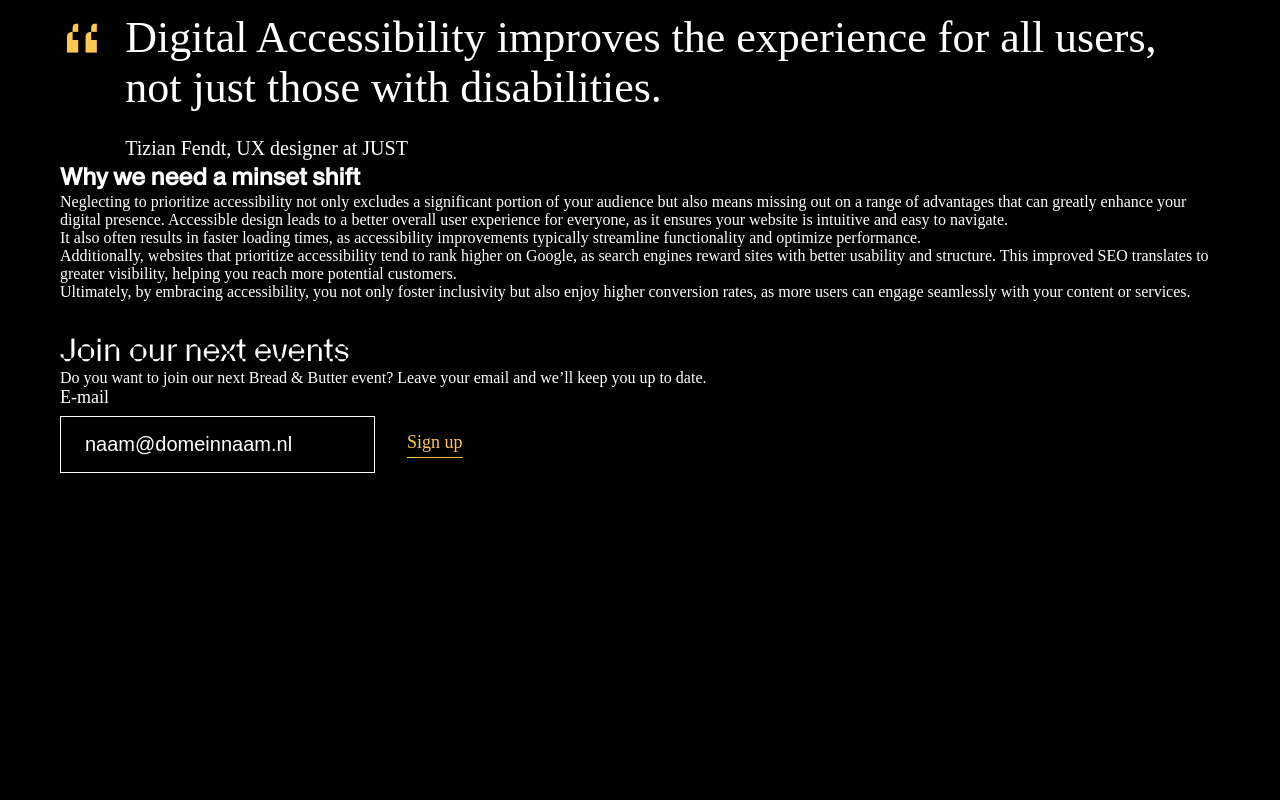
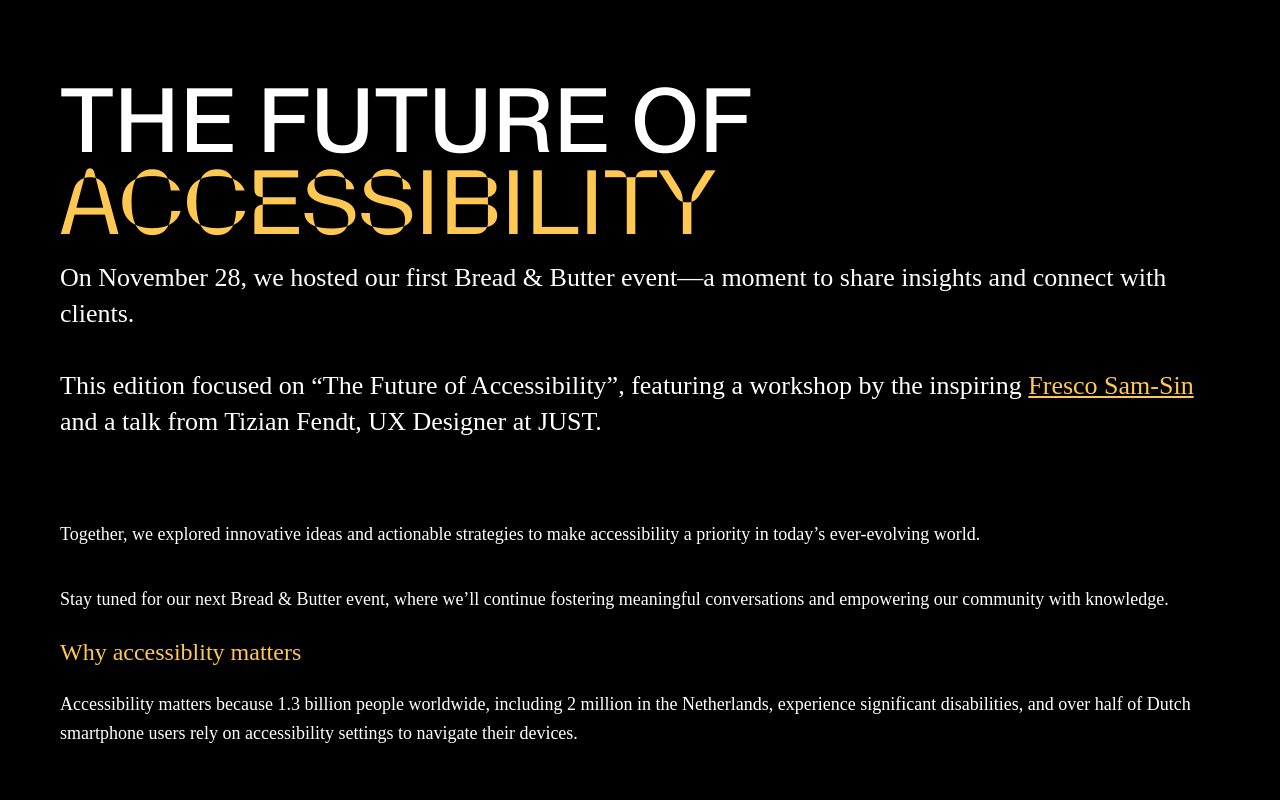
Before and after one commit to ajanicechen/bread-and-butter, a Next.js app in the folder app/: page / in a window 1280 px wide. Shown: the part 780-1580 px from the top of the page. Before the commit the page ends 1253 px from the top, so only its background shows below. Built offline with nearby package versions, Linux system fonts and the light colour scheme; a web font is replaced by a local one.

Commit message:
feat: add page content + styling

```diff
--- a/app/src/app/globals.css
+++ b/app/src/app/globals.css
@@ -55,15 +55,52 @@ body {
   background: var(--background);
   font-family: 'Antique-Legacy', serif;
   font-weight: 300;
+  font-size: 18px;
+  line-height: 28px;
   -webkit-font-smoothing: antialiased;
   -moz-osx-font-smoothing: grayscale;
 
+  @media (min-width: 768px) {
+    line-height: 29px;
+  }
+
+  @media (min-width: 1440px) {
+    font-size: 20px;
+    line-height: 31px;
+  }
 }
 
 h1 {
-  font-family: 'Parabole-Display', serif;
-  font-weight: normal;
+  font-family: 'Antique-Legacy', serif;
+  font-weight: 400;
+  font-size: 64px;
+  text-transform: uppercase;
+  line-height: 58px;
+
+  @media (min-width: 768px) {
+    font-size: 91px;
+    line-height: 82px;
+  }
+
+  @media (min-width: 1440px) {
+    font-size: 120px;
+    line-height: 108px;
+  }
 }
+
+h2{
+  color: var(--yellow);
+  font-weight: 300;
+  font-size: 24px;
+  line-height: 34px;
+  margin-bottom: 21px;
+
+  @media (min-width: 1440px) {
+    font-size: 26px;
+    line-height: 36px;
+  }
+}
+
 
 * {
   box-sizing: border-box;
@@ -76,6 +113,10 @@ a {
   text-decoration: none;
 }
 
+p:not(:last-child){
+  margin-bottom: 36px;
+}
+
 @media (prefers-color-scheme: dark) {
   html {
     color-scheme: dark;
--- a/app/src/app/page.module.css
+++ b/app/src/app/page.module.css
@@ -1,44 +1,100 @@
-.container{
+.container {
   display: grid;
   grid-template-columns: repeat(4, 1fr);
-  gap: 23px;
+  gap: 80px 23px;
   padding: 0 19px;
-}
 
-.hero{
-  grid-column: span 4;
-}
-
-@media (min-width: 768px) {
-  .container{
+  @media (min-width: 768px) {
     grid-template-columns: repeat(6, 1fr);
-    gap: 30px;
+    gap: 96px 30px;
     padding: 0 60px;
   }
 
-  .hero{
+  @media (min-width: 1440px) {
+    grid-template-columns: repeat(12, 1fr);
+    gap: 152px 28px;
+    padding: 0 86px;
+  }
+}
+
+.hero {
+  display: flex;
+  justify-content: center;
+  grid-column: span 4;
+
+  @media (min-width: 768px) {
     grid-column: 2/6;
   }
 
-  .main, .footer{
-    grid-column: span 6;
+  @media (min-width: 1440px) {
+    grid-column: 4/10;
   }
 }
 
-@media (min-width: 1440px) {
-  .container{
-    grid-template-columns: repeat(12, 1fr);
-    gap: 28px;
-    padding: 0 86px;
+.introduction{
+  display: flex;
+  flex-direction: column;
+  gap: 16px;
+  font-size: 26px;
+  line-height: 36px;
+}
+
+.main {
+  display: flex;
+  flex-direction: column;
+  gap: 60px;
+  grid-column: span 4;
+
+  @media (min-width: 768px) {
+    grid-column: span 6;
+    gap: 80px
   }
 
-  .hero{
-    grid-column: 4/10;
+  @media (min-width: 1440px) {
+  align-items: center;
+    grid-column: 2/12;
+    gap: 120px;
+  }
+}
+
+.section{
+  display: flex;
+  flex-direction: column;
+  gap: 21px;
+  width: 100%;
+
+  /* @media (min-width: 768px) {
+    gap: 36px
+  } */
+
+  @media (min-width: 1440px) {
+    width: 70%;
+  }
+}
+
+.footer {
+  grid-column: span 4;
+
+  @media (min-width: 768px) {
+    grid-column: span 6;
   }
 
-  .main, .footer{
+  @media (min-width: 1440px) {
     grid-column: 2/12;
   }
+}
+
+.accent{
+  font-family: 'Parabole-Display';
+  font-weight: normal;
+}
+
+.highlight {
+  color: var(--yellow);
+}
+
+.underline{
+  text-decoration: underline;
 }
 
 /* .page {
--- a/app/src/app/page.tsx
+++ b/app/src/app/page.tsx
@@ -1,4 +1,3 @@
-import Image from "next/image";
 import styles from "./page.module.css";
 import InputField from "@/components/molecules/inputField/Component";
 import Quote from "@/components/molecules/quote/Component";
@@ -8,17 +7,41 @@ export default function Home() {
   return (
     <div className={styles.container}>
       <div className={styles.hero}>
-        <Hero/>
+        <Hero />
       </div>
       <main className={styles.main}>
-        <Quote name="Tizian Fendt" role="UX designer" company="JUST">Digital Accessibility improves the experience for all users, not just those with disabilities.</Quote>
-        <h2>Why we need a minset shift</h2>
+        <section className={styles.introduction}>
+          <h1>
+            The future of <span className={`${styles.highlight} ${styles.accent}`}>Accessibility</span>
+          </h1>
           <div>
+            <p>On November 28, we hosted our first Bread & Butter event—a moment to share insights and connect with clients.</p>
+            <p>This edition focused on “The Future of Accessibility”, featuring a workshop by the inspiring <span className={`${styles.highlight} ${styles.underline}`}>Fresco Sam-Sin</span> and a talk from Tizian Fendt, UX Designer at JUST.</p>
+          </div>
+        </section>
+
+        <section className={styles.section}>
+          <div>
+            <p>Together, we explored innovative ideas and actionable strategies to make accessibility a priority in today’s ever-evolving world.</p>
+            <p>Stay tuned for our next Bread & Butter event, where we’ll continue fostering meaningful conversations and empowering our community with knowledge.</p>
+          </div>
+          <div>
+            <h2>Why accessiblity matters</h2>
+            <p>Accessibility matters because 1.3 billion people worldwide, including 2 million in the Netherlands, experience significant disabilities, and over half of Dutch smartphone users rely on accessibility settings to navigate their devices.</p>
+          </div>
+        </section>
+
+        <Quote name='Tizian Fendt' role='UX designer' company="JUST">Digital Accessibility improves the experience for all users, not just those with disabilities.</Quote>
+
+        <section>
+          <h2>Why we need a mindset shift</h2>
+          <div className={styles['p-spacing']}>
             <p>Neglecting to prioritize accessibility not only excludes a significant portion of your audience but also means missing out on a range of advantages that can greatly enhance your digital presence. Accessible design leads to a better overall user experience for everyone, as it ensures your website is intuitive and easy to navigate. </p>
             <p>It also often results in faster loading times, as accessibility improvements typically streamline functionality and optimize performance. </p>
             <p>Additionally, websites that prioritize accessibility tend to rank higher on Google, as search engines reward sites with better usability and structure. This improved SEO translates to greater visibility, helping you reach more potential customers. </p>
             <p>Ultimately, by embracing accessibility, you not only foster inclusivity but also enjoy higher conversion rates, as more users can engage seamlessly with your content or services.</p>
           </div>
+        </section>
       </main>
       <footer className={styles.footer}>
         <h1>Join our next events</h1>
```
Lines whose indentation alone changed are shown as unchanged.
